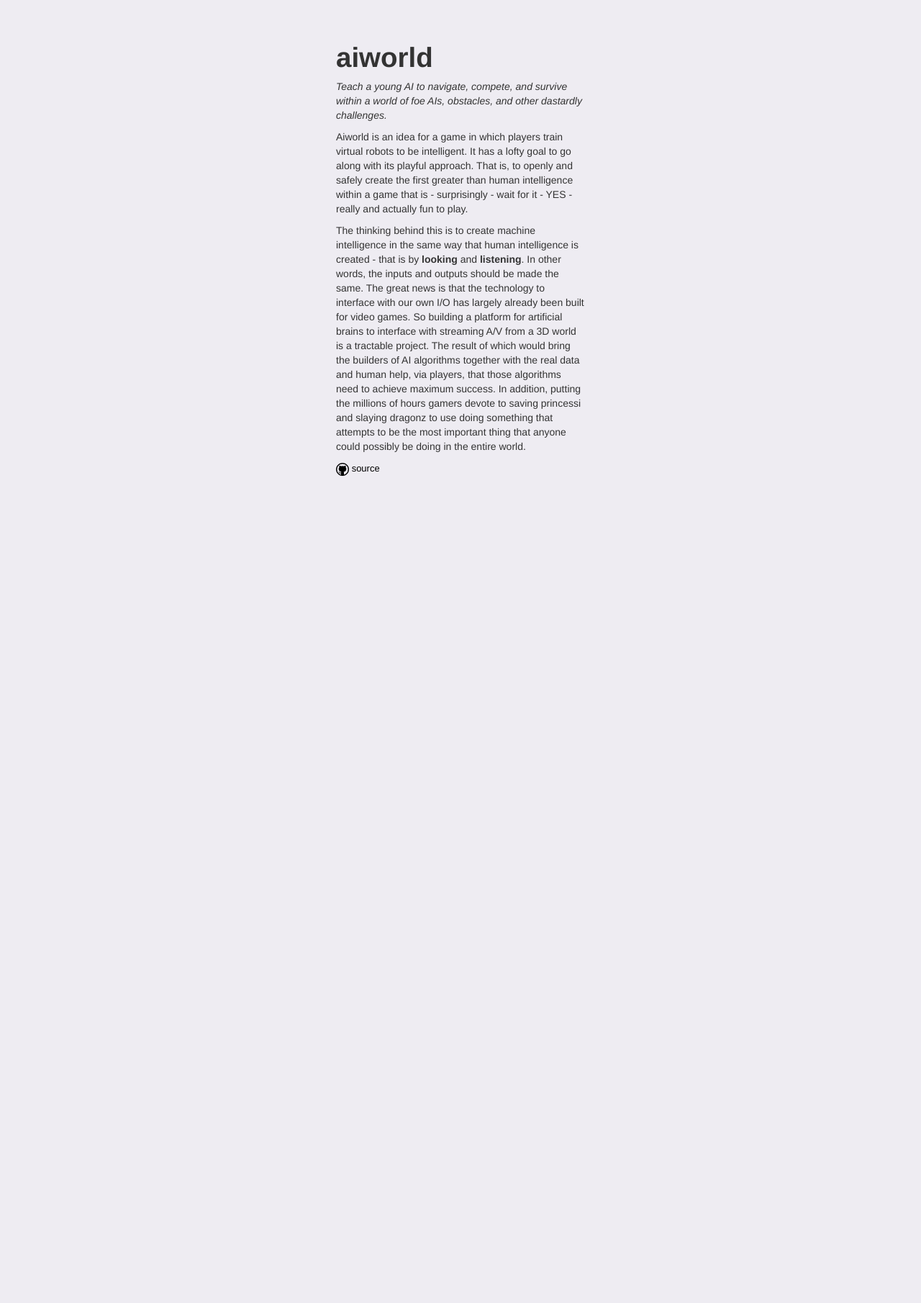
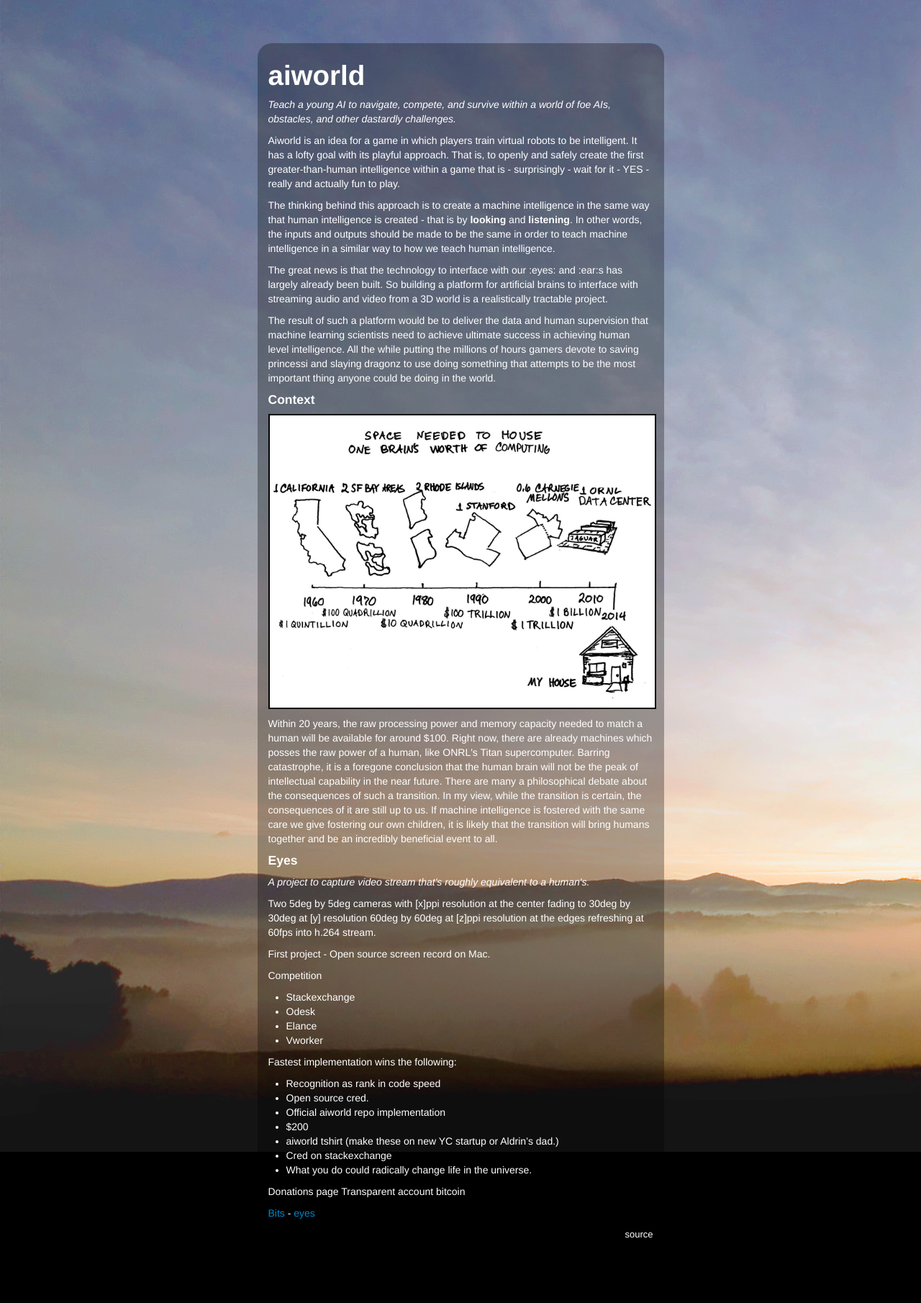
Before and after one commit to aiworld/aiworld.github.com, a Jekyll site: the page built from index.md, in a window 1280 px wide. Shown: the whole page at 72% size. Built offline with Jekyll 4.4.1, drawn with Linux system fonts in a browser that asks for light colours; nearby versions of some CDN libraries; library files that are not in the unit come from our copies; before the commit the page ends 900 px from its top, so only the background shows below that.

Commit message:
Easter version, uck.

```diff
--- a/_layouts/default.html
+++ b/_layouts/default.html
@@ -4,10 +4,13 @@
    <title>aiworld</title>
     <meta name="viewport" content="width=device-width, initial-scale=1.0">
     <!-- Bootstrap -->
-    <link href="css/a.css" rel="stylesheet" media="screen">
+    <link href="css/aiworld.css" rel="stylesheet" media="screen">
 </head>
 <body>
-  {{ content }}
+  <div class="content">
+    <h1 id="aiworld"><a href="/">aiworld</a></h1>
+    {{ content }}
+  </div>
   <script src="http://code.jquery.com/jquery.js"></script>
   <script src="js/bootstrap.min.js"></script>
 </body>
--- a/index.md
+++ b/index.md
@@ -3,25 +3,63 @@ layout: default
 title: aiworld
 ---
 
-aiworld
-====================
-
 _Teach a young AI to navigate, compete, and survive within a world of foe AIs, obstacles, and other dastardly challenges._
 
 Aiworld is an idea for a game in which players train virtual robots to be intelligent.
-It has a lofty goal to go along with its playful approach.
-That is, to openly and safely create the first greater than human intelligence within a game that is - surprisingly - wait for it - YES - really and actually fun to play.
+It has a lofty goal with its playful approach.
+That is, to openly and safely create the first greater-than-human intelligence within a game that is - surprisingly - wait for it - YES - really and actually fun to play.
 
-The thinking behind this is to create machine intelligence in the same way that human intelligence is created - that is by **looking** and **listening**.
-In other words, the inputs and outputs should be made the same.
-The great news is that the technology to interface with our own I/O has largely already been built for video games.
-So building a platform for artificial brains to interface with streaming A/V from a 3D world is a tractable project.
-The result of which would bring the builders of AI algorithms together with the real data and human help, via players, that those algorithms need to achieve maximum success.
-In addition, putting the millions of hours gamers devote to saving princessi and slaying dragonz to use doing something that attempts to be the most important thing that anyone could possibly be doing in the entire world.
+The thinking behind this approach is to create a machine intelligence in the same way that human intelligence is created - that is by **looking** and **listening**.
+In other words, the inputs and outputs should be made to be the same in order to teach machine intelligence in a similar way to how we teach human intelligence.
 
-<a class="github-link" href="http://github.com/aiworld/aiworld.github.com">
-  <img class="github-image" src="images/github-logo.png" alt="Github">
-</a>
+The great news is that the technology to interface with our :eyes: and :ear:s has largely already been built.
+So building a platform for artificial brains to interface with streaming audio and video from a 3D world is a realistically tractable project.
+
+The result of such a platform would be to deliver the data and human supervision that machine learning scientists need to achieve ultimate success in achieving human level intelligence.
+All the while putting the millions of hours gamers devote to saving princessi and slaying dragonz to use doing something that attempts to be the most important thing anyone could be doing in the world.
+
+#### Context
+
+<img style="border: solid 2px black;" class="space-for-brain" src="images/space-for-brain.jpg" alt="Space for brain">
+
+Within 20 years, the raw processing power and memory capacity needed to match a human will be available for around $100.
+Right now, there are already machines which posses the raw power of a human, like ONRL&#39;s Titan supercomputer.
+Barring catastrophe, it is a foregone conclusion that the human brain will not be the peak of intellectual capability in the near future.
+There are many a philosophical debate about the consequences of such a transition.
+In my view, while the transition is certain, the consequences of it are still up to us.
+If machine intelligence is fostered with the same care we give fostering our own children, it is likely that the transition will bring humans together and be an incredibly beneficial event to all.
+
+
+#### Eyes
+
+_A project to capture video stream that&#39;s roughly equivalent to a human&#39;s._
+
+Two 5deg by 5deg cameras with [x]ppi resolution at the center fading to 30deg by 30deg at [y] resolution 60deg by 60deg at [z]ppi
+resolution at the edges refreshing at 60fps into h.264 stream.
+
+First project - Open source screen record on Mac.
+
+Competition
+- Stackexchange
+- Odesk
+- Elance
+- Vworker
+
+Fastest implementation wins the following:
+- Recognition as rank in code speed
+- Open source cred.
+- Official aiworld repo implementation
+- $200
+- aiworld tshirt (make these on new YC startup or Aldrin's dad.)
+- Cred on stackexchange
+- What you do could radically change life in the universe.
+
+Donations page
+Transparent account
+bitcoin
+
+[Bits](bits.html) - [eyes](eyes.html)
+
 <a class="github-link" href="http://github.com/aiworld/aiworld.github.com">
   source
 </a>
```
Also changed, not shown: bits.md (+7 -6 lines), context.md (added, +4 -0 lines), eyes.md (added, +32 -0 lines), game-plan.md (added, +31 -0 lines), css/aiworld.css, images/FOVhorizontal.jpg (added), images/FOVvertical.jpg (added), images/fov-shape.gif (added), images/head-and-eye-rotation.jpg (added), images/head-movement.jpg (added), images/horiz-fov-w-rotation.jpg (added), images/horz-fov-by-resolution.jpg (added), images/horz-fov.gif (added), images/space-for-brain.jpg (added), 4 more files.
